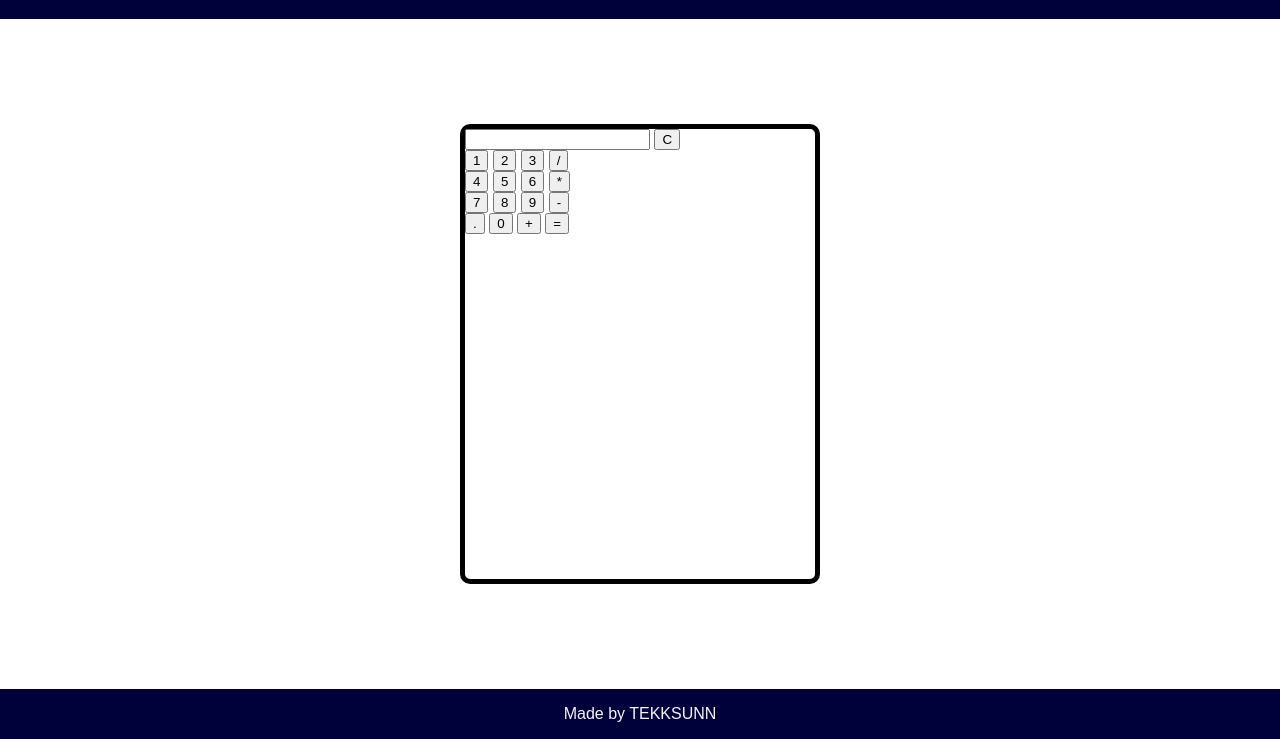
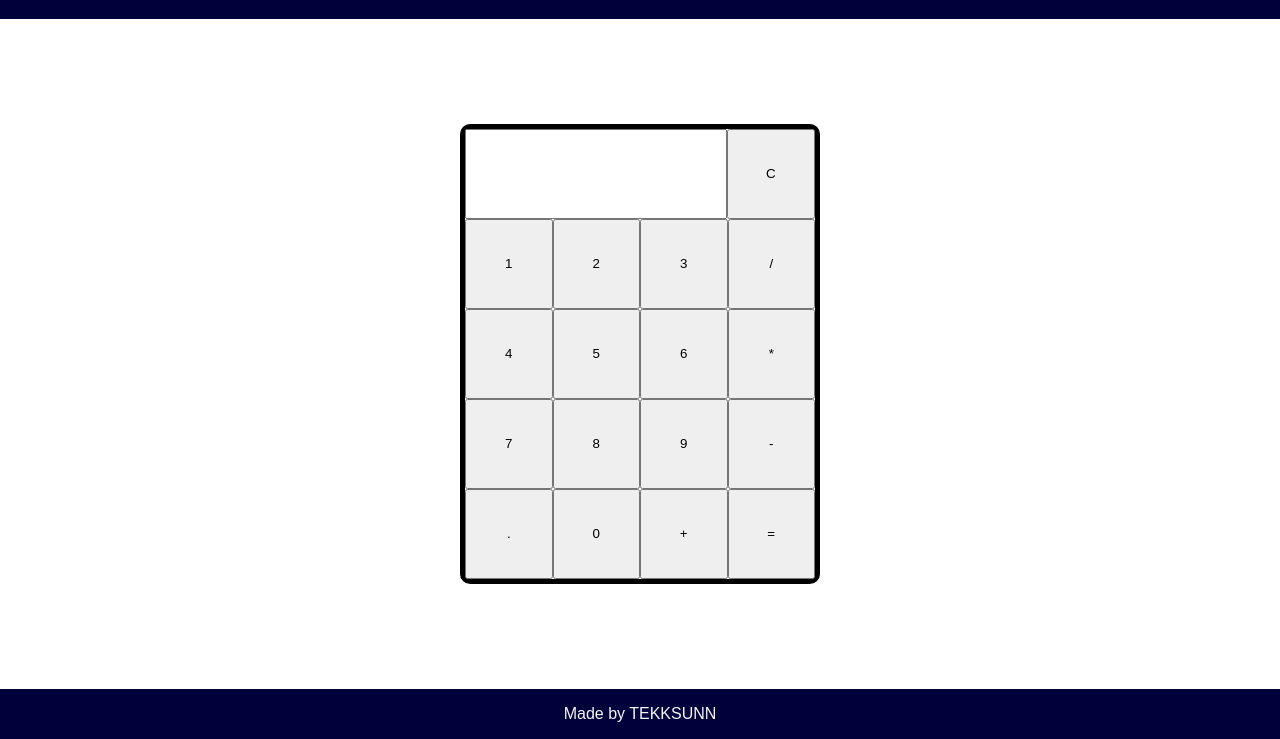
Before and after one commit to TEKKSUNN/calculator, a plain HTML site: page index.html in a window 1280 px wide. Shown: the part 61-800 px from the top of the page. Drawn offline with Linux system fonts and the light colour scheme.

Commit message:
Fix positions of calculator buttons

```diff
--- a/styles.css
+++ b/styles.css
@@ -31,4 +31,20 @@ main#main #container-calculator {
   min-height: 450px;
   border: 5px solid black;
   border-radius: 10px;
+  display: flex;
+  flex-direction: column;
 }
+
+#container-calculator .tab {
+  flex: 1;
+  display: flex;
+  flex-direction: row;
+}
+
+.tab button {
+  flex: 1;
+}
+
+.tab input {
+  flex: 3.5 1 0;
+}
```
